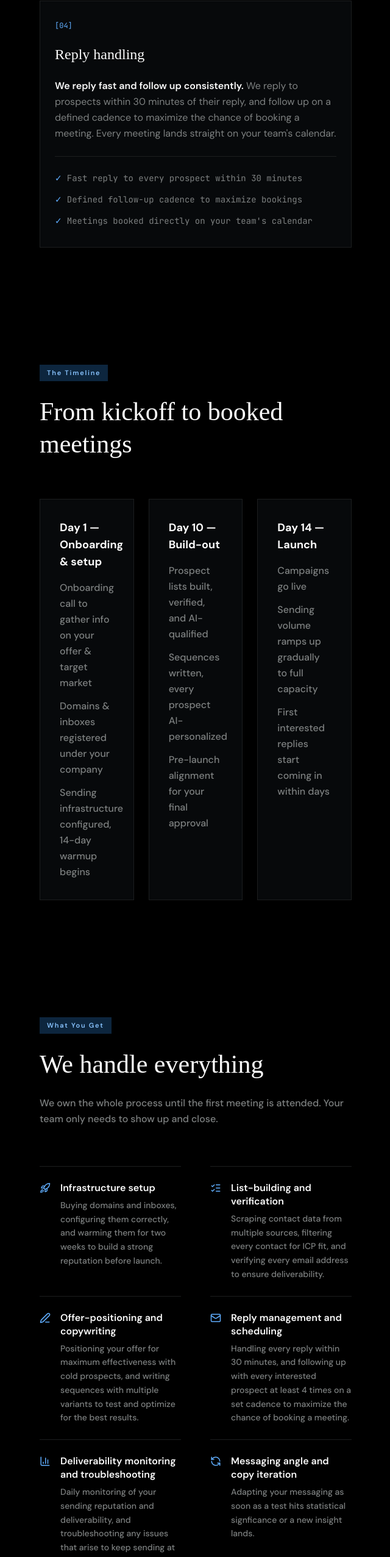
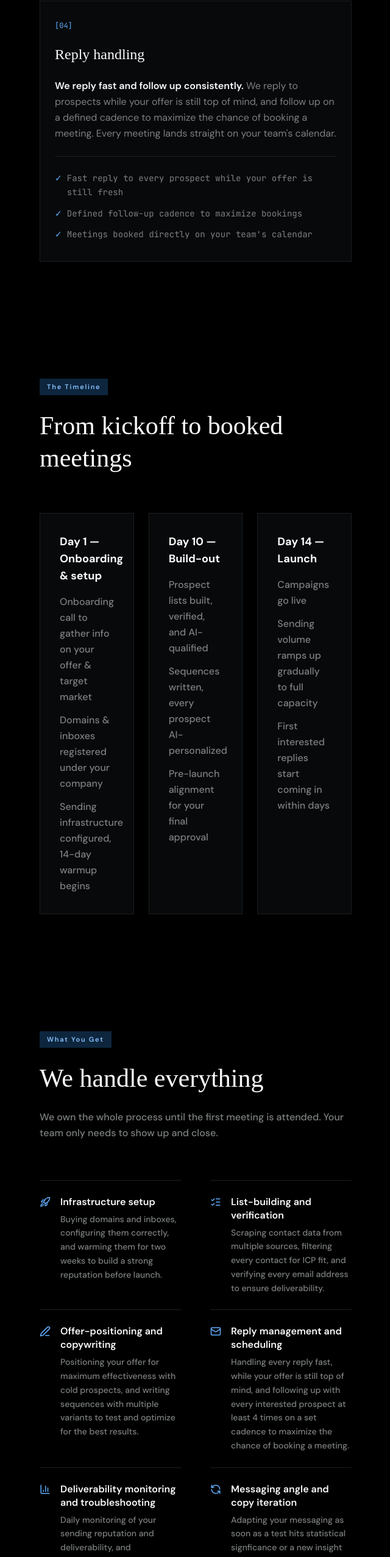
Before and after one commit to HenrikFrs/scalar_website, a React (Vite) app: page / in a window 1280 px wide. Shown: the part 4812-7365 px from the top of the page at 61% size, without its empty margins (319-959 px from the left). Built offline with nearby package versions, Linux system fonts and the light colour scheme; a web font is replaced by a local one.

Commit message:
Slight copy refactor

```diff
--- a/src/components/Deliverables.jsx
+++ b/src/components/Deliverables.jsx
@@ -36,7 +36,7 @@ const deliverables = [
     icon: Mail,
     title: "Reply management and scheduling",
     description:
-      "Handling every reply within 30 minutes, and following up with every interested prospect at least 4 times on a set cadence to maximize the chance of booking a meeting.",
+      "Handling every reply fast, while your offer is still top of mind, and following up with every interested prospect at least 4 times on a set cadence to maximize the chance of booking a meeting.",
   },
   {
     icon: BarChart3,
--- a/src/components/System.jsx
+++ b/src/components/System.jsx
@@ -42,9 +42,9 @@ const steps = [
     label: "Reply handling",
     lead: "We reply fast and follow up consistently.",
     description:
-      "We reply to prospects within 30 minutes of their reply, and follow up on a defined cadence to maximize the chance of booking a meeting. Every meeting lands straight on your team's calendar.",
+      "We reply to prospects while your offer is still top of mind, and follow up on a defined cadence to maximize the chance of booking a meeting. Every meeting lands straight on your team's calendar.",
     checklist: [
-      "Fast reply to every prospect within 30 minutes",
+      "Fast reply to every prospect while your offer is still fresh",
       "Defined follow-up cadence to maximize bookings",
       "Meetings booked directly on your team's calendar",
     ],
```
